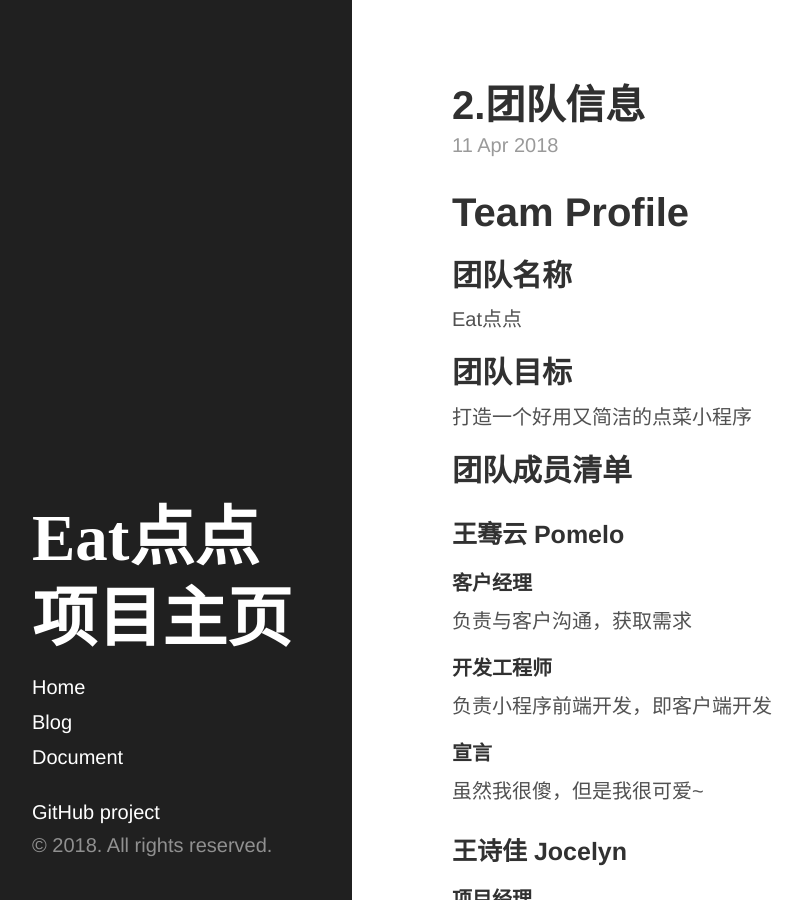
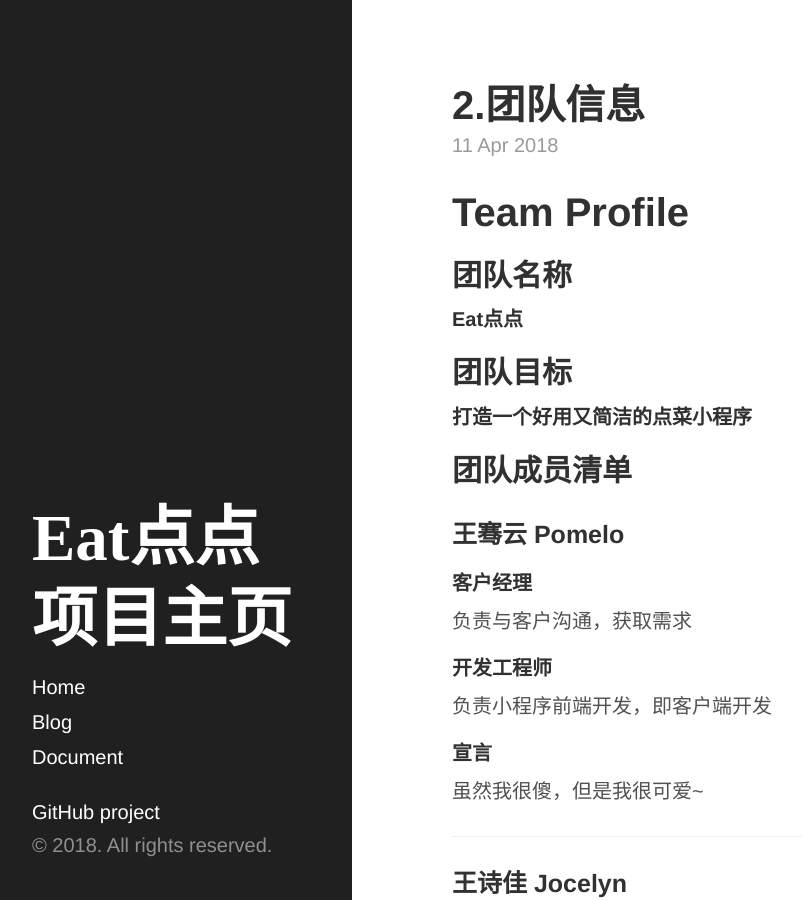
Before and after one commit to ChickenDinner8/ChickenDinner8.github.io, a Jekyll site: the page built from _posts/2018-04-11-team_profile.md, in a window 1280 px wide and 900 px high. Shown: the whole window, without its empty margins (8-810 px from the left). Built offline with Jekyll 4.4.1, drawn with Linux system fonts in a browser that asks for light colours.

```diff
--- a/_posts/2018-04-11-team_profile.md
+++ b/_posts/2018-04-11-team_profile.md
@@ -8,11 +8,11 @@ tags: document
 
 ## 团队名称
 
-Eat点点
+**Eat点点**
 
 ## 团队目标
 
-打造一个好用又简洁的点菜小程序
+**打造一个好用又简洁的点菜小程序**
 
 ## 团队成员清单
 
@@ -30,7 +30,7 @@ Eat点点
 
 虽然我很傻，但是我很可爱~
 
-
+------
 
 ### 王诗佳 Jocelyn
 
@@ -46,7 +46,7 @@ Eat点点
 
 做全宇宙最美的js工程师！
 
-
+------
 
 ### 王卓君 GDSGWZJ
 
@@ -62,7 +62,7 @@ Eat点点
 
 做全宇宙最美的js工程师！
 
-
+------
 
 ### 吴林蔓 Lumman
 
@@ -78,7 +78,7 @@ Eat点点
 
 Golden water give me power！
 
-
+------
 
 ### 吴博文 Bob
 
@@ -94,7 +94,7 @@ Golden water give me power！
 
 I‘m stupid but I love learning
 
-
+------
 
 ### 吴耀荣 Rayman
 
@@ -110,7 +110,7 @@ I‘m stupid but I love learning
 
 I'm Iron man!
 
-
+------
 
 ### 杨加佳 Vita
 
@@ -126,7 +126,7 @@ I'm Iron man!
 
 我喜欢下围棋，欢迎切磋
 
-
+------
 
 ### 杨志华 DogeNick
 
```
